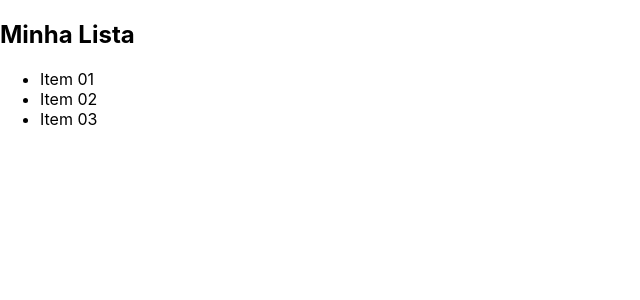
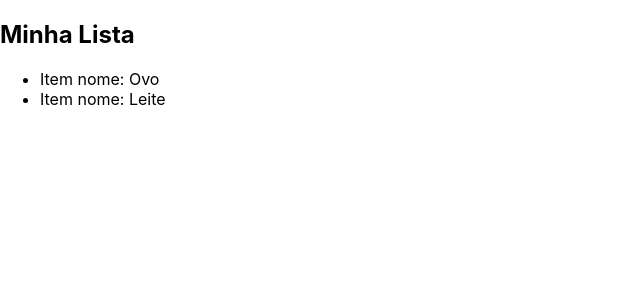
Before and after one commit to MeninoNias/django-react-frontend, a React (Create React App) app: page / in a window 1280 px wide. Shown: the top 300 px of the page, without its empty margins (0-640 px from the left). Built offline with nearby package versions, Linux system fonts and the light colour scheme.

Commit message:
implements ItemComponent

```diff
--- /dev/null
+++ b/src/components/ItemComponent.js
@@ -0,0 +1,5 @@
+import React from 'react'
+
+export default function ItemComponent(props) {
+return <li>Item nome: { props.name }</li>
+}
--- a/src/components/ListComponent.js
+++ b/src/components/ListComponent.js
@@ -1,4 +1,6 @@
 import React from 'react';
+
+import ItemComponent from './ItemComponent'
 
 
 export default function ListComponent(){
@@ -8,9 +10,8 @@
                 Minha Lista
             </h2>
             <ul>
-                <li>Item 01</li>
-                <li>Item 02</li>
-                <li>Item 03</li>
+                <ItemComponent name={'Ovo'}/>
+                <ItemComponent name={'Leite'}/>
             </ul>
         </div>
     )
```
